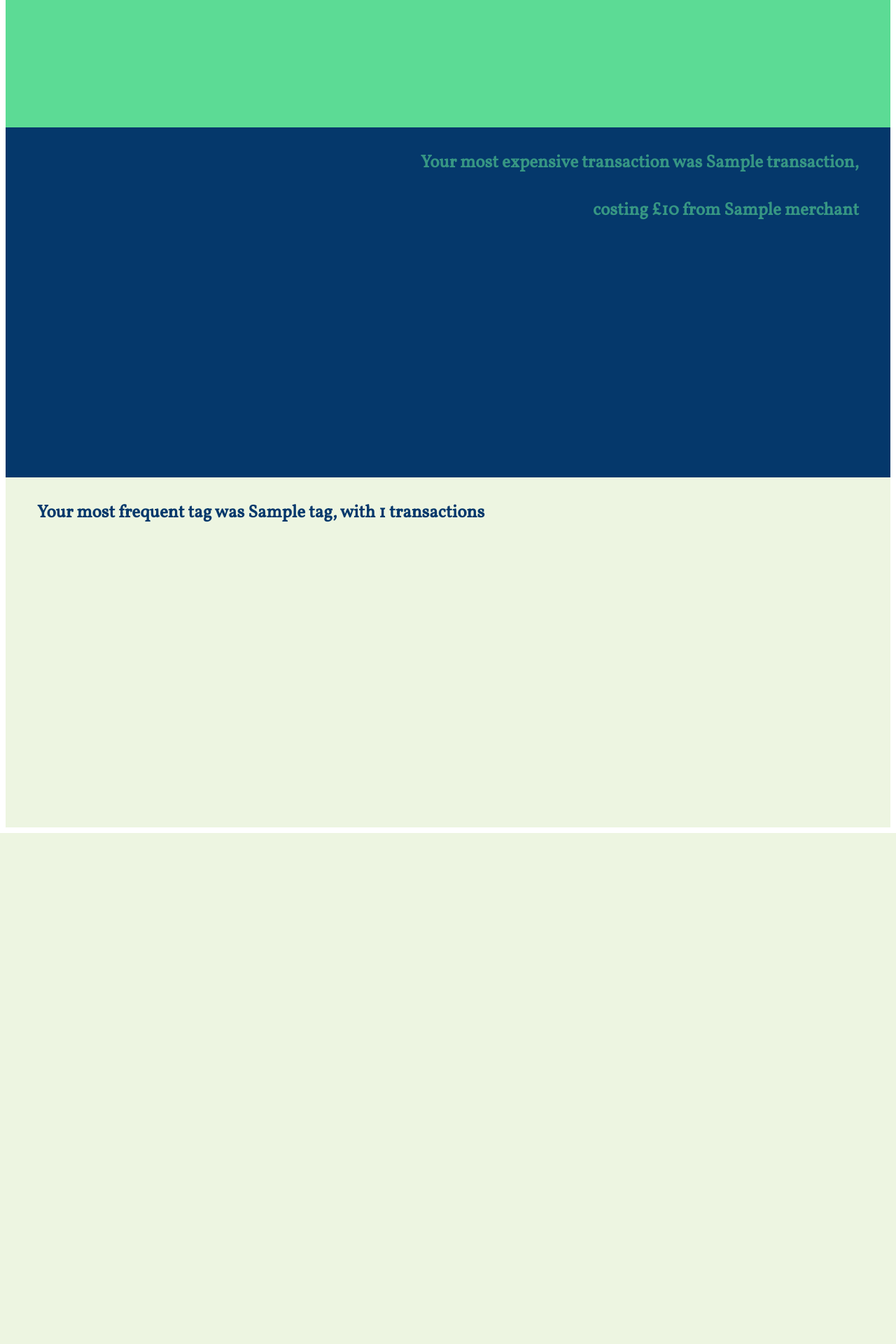
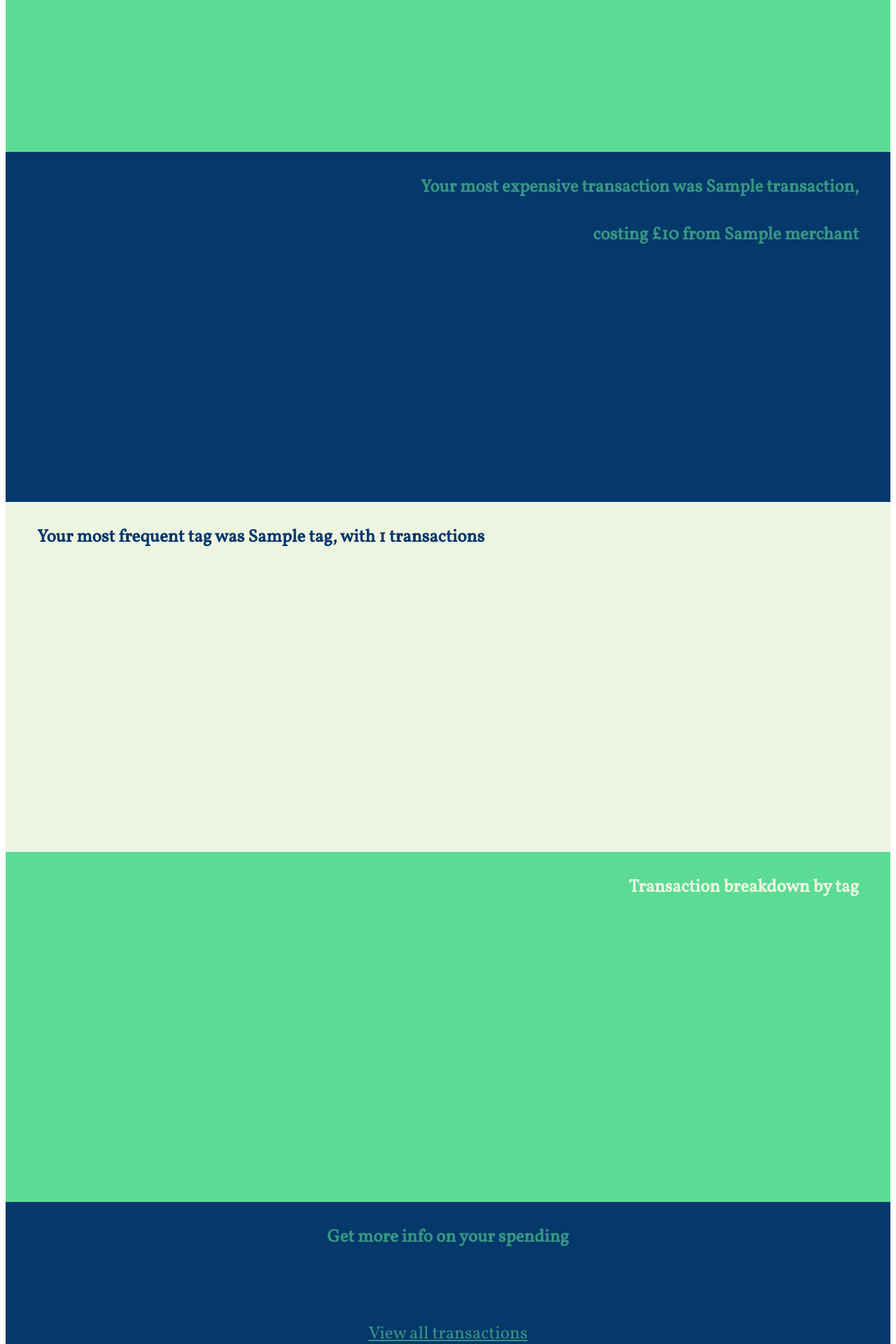
Before and after one commit to dephrase/spending_tracker, a Flask app: page / in a window 1280 px wide. Shown: the part 1920-3840 px from the top of the page at 70% size. Before the commit the page ends 3110 px from the top, so only its background shows below. Run offline with Flask 2, Linux system fonts and the light colour scheme; a database or web service that is not in the repository returns one stand-in record (values such as "Sample title"); some libraries are stand-ins or nearby versions.

Commit message:
Added CSS to some pages, adding logic to get breakdown of spending by tag

```diff
--- a/app.py
+++ b/app.py
@@ -27,8 +27,18 @@ def home():
     frequent_tag = transaction_repository.get_frequent_tag()
     frequent_tag_purchases = frequent_tag[0]
     frequent_tag_name = frequent_tag[1]
+    tags = tag_repository.select_all()
 
-    return render_template('index.html', total_spending=total_spending, total_transactions=total_transactions, frequent_merchant_name=frequent_merchant_name, frequent_merchant_visits=frequent_merchant_visits, most_expensive_transaction=most_expensive_transaction, frequent_tag_purchases=frequent_tag_purchases, frequent_tag_name=frequent_tag_name)
+    spent_dict = {}
+    for tag in tags:
+        listoftrans = tag_repository.transactions(tag)
+        amountspent = transaction_repository.get_total_of_list(listoftrans)
+        spent_dict[tag.tag_name] = amountspent
+
+
+
+
+    return render_template('index.html', total_spending=total_spending, total_transactions=total_transactions, frequent_merchant_name=frequent_merchant_name, frequent_merchant_visits=frequent_merchant_visits, most_expensive_transaction=most_expensive_transaction, frequent_tag_purchases=frequent_tag_purchases, frequent_tag_name=frequent_tag_name, tags=tags)
 
 if __name__ == '__main__':
     app.run(debug=True)
--- a/repositories/transaction_repository.py
+++ b/repositories/transaction_repository.py
@@ -55,6 +55,12 @@ def get_total_spending():
         total_spending += transaction.amount_spent
     return total_spending
 
+def get_total_of_list(transactions):
+    total_spending = 0
+    for transaction in transactions:
+        total_spending += transaction.amount_spent
+    return total_spending
+
 def get_total_transactions():
     transactions = select_all()
     count = 0
--- a/static/base.css
+++ b/static/base.css
@@ -5,6 +5,9 @@
     align-items: flex-start;
     font-size: 14px;
     font-family: 'Vollkorn', serif;
+    background-color: #edf5e1;
+    color: #05386b;
+    padding-bottom: 35px;
 }
 
 .header-item {
@@ -73,11 +76,6 @@
     font-size: 25px;
 }
 
-.title-text {
-
-
-}
-
 .content {
     display: flex;
     flex-direction: column;
@@ -92,4 +90,42 @@
     position: relative;
     padding-right: 45px;
     text-align: right;
+    align-content: center;
 }
+
+.links {
+    display: flex;
+    justify-content: space-around;
+    align-content: center;
+    padding-top: 70px;
+}
+
+.linktext {
+    color: #379683;
+    font-family: 'Vollkorn', serif;
+    font-size: 25px;
+}
+
+.showtransaction {
+    padding-left: 30px;
+    padding-top: 30px;
+}
+
+.transactions-table {
+    border: 1px solid black;
+}
+
+tr {
+    border: 1px solid #05386b;
+}
+
+th {
+    border: 1px solid #05386b;
+}
+
+.submitclass {
+    display: flex;
+    justify-content: center;
+    padding-top: 15px;
+
+}
--- a/templates/index.html
+++ b/templates/index.html
@@ -23,6 +23,15 @@
 <div class="box2">
     <h4 class="left">Your most frequent tag was {{frequent_tag_name}}, with {{frequent_tag_purchases}} transactions</h4>
 </div>
+<div class="box1">
+    <h4 class="right">Transaction breakdown by tag</h4>
+</div>
+<div class="headerbox">
+    <h4 class="centre">Get more info on your spending</h4>
+    <div class="links">
+        <a class="linktext" href="/transactions">View all transactions</a>
+    </div>
+</div>
 </div>
 
 {% endblock %}
--- a/templates/transactions/edit.html
+++ b/templates/transactions/edit.html
@@ -1,7 +1,7 @@
 {% extends 'base.html' %}
 
 {% block content %}
-
+<div class="box3" class="left">
 <h2>Update transaction</h2>
 
 <form action="/transactions/{{ transaction.id }}" method="POST">
@@ -34,5 +34,5 @@
     </div>
 
 </form>
-
+</div>
 {% endblock %}
```
Also changed, not shown: templates/transactions/index.html (+7 -3 lines), templates/transactions/show.html (+6 -8 lines), controllers/transaction_controller.py (line endings or trailing spaces).
